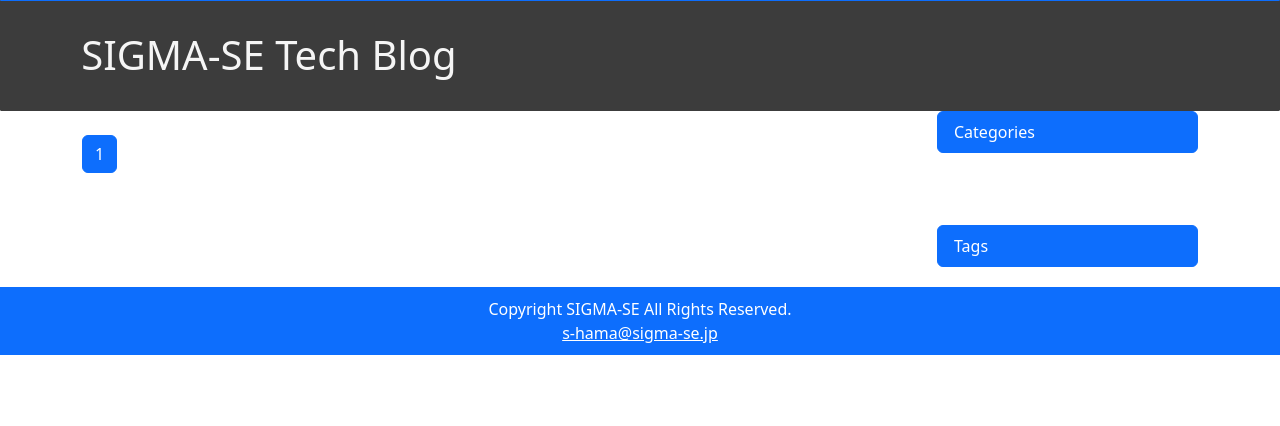
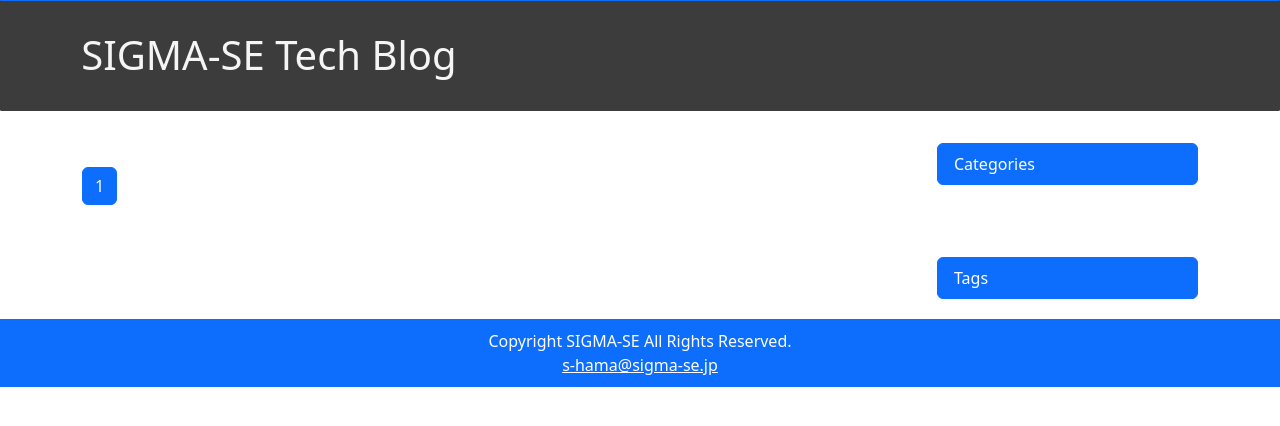
Before and after one commit to s-hama/sigma-se-tech-blog, a Django app: page / in a window 1280 px wide. Shown: the part 55-481 px from the top of the page. Run offline with Django 4.2, Linux system fonts and the light colour scheme; data that the repository does not hold is empty; some libraries are stand-ins or nearby versions.

Commit message:
fix: base container design change

```diff
--- a/static/tblog/base.css
+++ b/static/tblog/base.css
@@ -45,6 +45,10 @@
     margin-left:-0.35rem;
 }
 
+.blog-container {
+    padding-top: 2rem;
+}
+
 /* width > 576px */
 @media (min-width: 576px) {
     .blog-title {
--- a/tblog/templates/tblog/base.html
+++ b/tblog/templates/tblog/base.html
@@ -155,7 +155,7 @@
         <!-- <img border="0" width="1" height="1" src="https://www16.a8.net/0.gif?a8mat=3NN1YJ+3JES8I+50+2HN8K1" alt=""> -->
     </div>
     <div class="container">
-        <div class="row">
+        <div class="row blog-container">
             <div class="col-12 col-sm-9">
                 {% if request.path == '/profile/' %}
                 {% include "tblog/profile.html" %}
```
